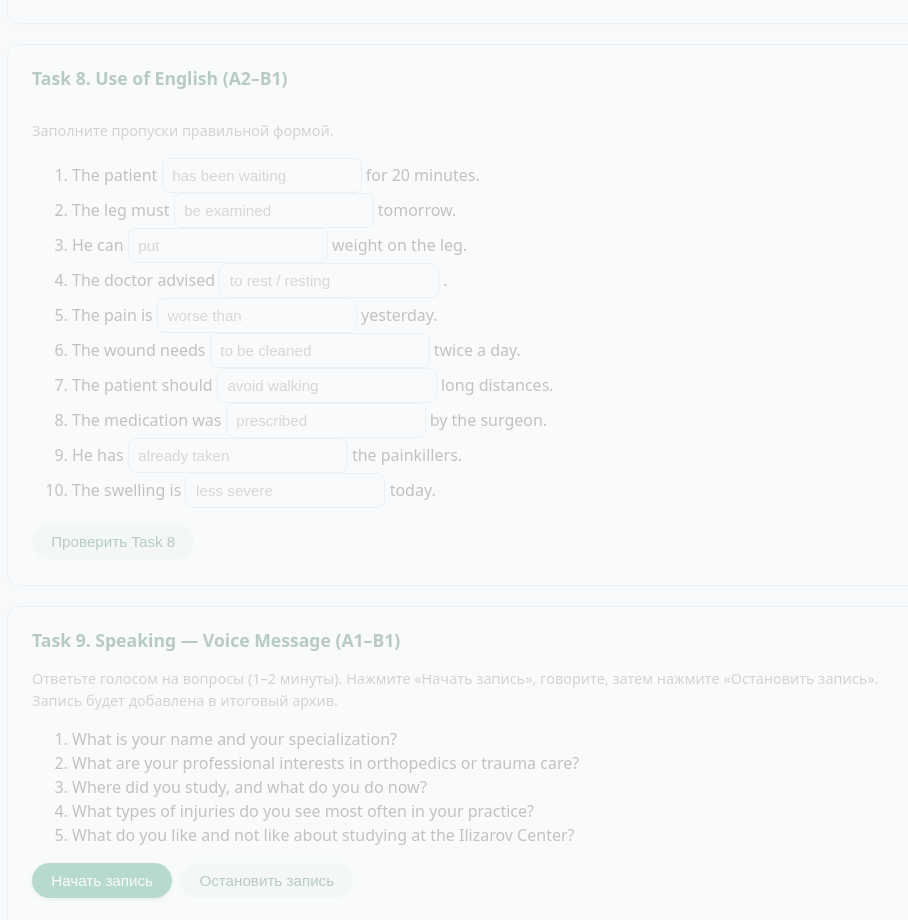
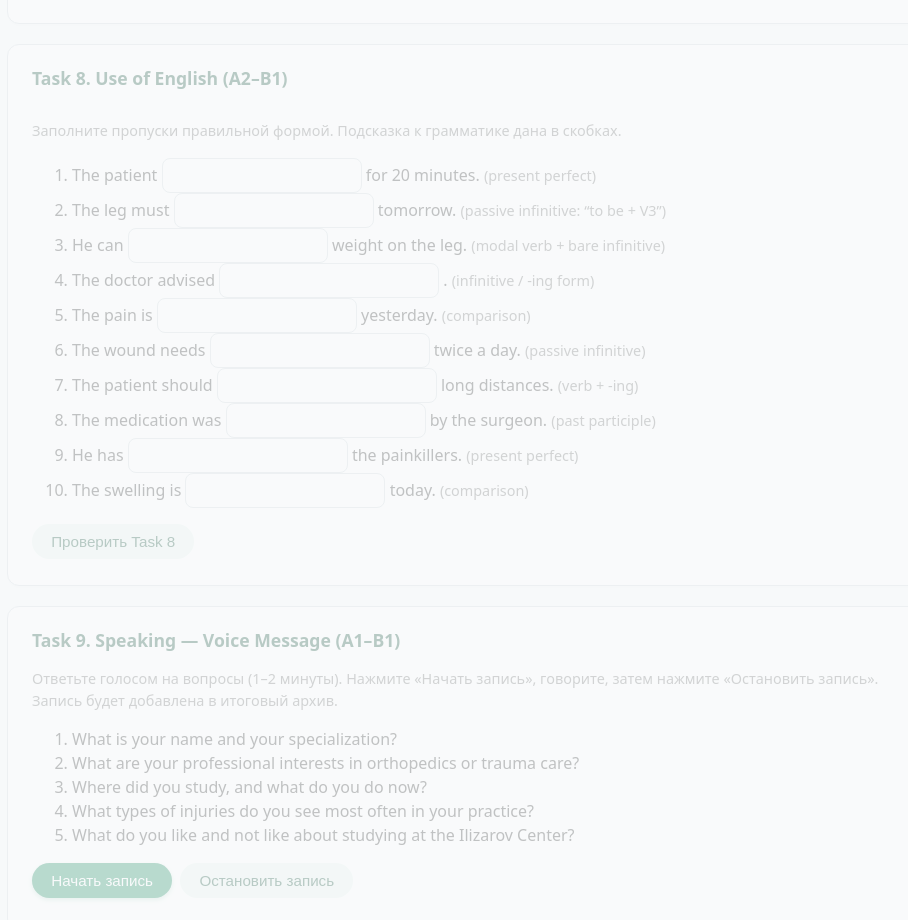
Before and after one commit to mariabiserova9-web/ilizarovyouth, a plain HTML site: page index.html in a window 1280 px wide. Shown: the part 5627-6547 px from the top of the page, without its empty margins (169-1077 px from the left). Drawn offline with nearby package versions, Linux system fonts and the light colour scheme.

Commit message:
Update index.html

```diff
--- a/index.html
+++ b/index.html
@@ -739,70 +739,81 @@
             <div id="task7-feedback" class="feedback"></div>
         </article>
 
-        <!-- Task 8 -->
+               <!-- Task 8 -->
         <article class="card" id="task8">
             <div class="task-header">
                 <h2>Task 8. Use of English (A2–B1)</h2>
                 <div class="task-score" id="task8-score"></div>
             </div>
-            <p class="muted">Заполните пропуски правильной формой.</p>
+            <p class="muted">Заполните пропуски правильной формой. Подсказка к грамматике дана в скобках.</p>
 
             <ol>
                 <li>
                     The patient
-                    <input type="text" id="t8q1" placeholder="has been waiting" style="max-width:200px;">
+                    <input type="text" id="t8q1" style="max-width:200px;">
                     for 20 minutes.
+                    <span class="muted">(present perfect)</span>
                 </li>
                 <li>
                     The leg must
-                    <input type="text" id="t8q2" placeholder="be examined" style="max-width:200px;">
+                    <input type="text" id="t8q2" style="max-width:200px;">
                     tomorrow.
+                    <span class="muted">(passive infinitive: “to be + V3”)</span>
                 </li>
                 <li>
                     He can
-                    <input type="text" id="t8q3" placeholder="put" style="max-width:200px;">
+                    <input type="text" id="t8q3" style="max-width:200px;">
                     weight on the leg.
+                    <span class="muted">(modal verb + bare infinitive)</span>
                 </li>
                 <li>
                     The doctor advised
-                    <input type="text" id="t8q4" placeholder="to rest / resting" style="max-width:220px;">
+                    <input type="text" id="t8q4" style="max-width:220px;">
                     .
+                    <span class="muted">(infinitive / -ing form)</span>
                 </li>
                 <li>
                     The pain is
-                    <input type="text" id="t8q5" placeholder="worse than" style="max-width:200px;">
+                    <input type="text" id="t8q5" style="max-width:200px;">
                     yesterday.
+                    <span class="muted">(comparison)</span>
                 </li>
                 <li>
                     The wound needs
-                    <input type="text" id="t8q6" placeholder="to be cleaned" style="max-width:220px;">
+                    <input type="text" id="t8q6" style="max-width:220px;">
                     twice a day.
+                    <span class="muted">(passive infinitive)</span>
                 </li>
                 <li>
                     The patient should
-                    <input type="text" id="t8q7" placeholder="avoid walking" style="max-width:220px;">
+                    <input type="text" id="t8q7" style="max-width:220px;">
                     long distances.
+                    <span class="muted">(verb + -ing)</span>
                 </li>
                 <li>
                     The medication was
-                    <input type="text" id="t8q8" placeholder="prescribed" style="max-width:200px;">
+                    <input type="text" id="t8q8" style="max-width:200px;">
                     by the surgeon.
+                    <span class="muted">(past participle)</span>
                 </li>
                 <li>
                     He has
-                    <input type="text" id="t8q9" placeholder="already taken" style="max-width:220px;">
+                    <input type="text" id="t8q9" style="max-width:220px;">
                     the painkillers.
+                    <span class="muted">(present perfect)</span>
                 </li>
                 <li>
                     The swelling is
-                    <input type="text" id="t8q10" placeholder="less severe" style="max-width:200px;">
+                    <input type="text" id="t8q10" style="max-width:200px;">
                     today.
+                    <span class="muted">(comparison)</span>
                 </li>
             </ol>
 
             <button class="btn btn-secondary" type="button" onclick="gradeTask8()">Проверить Task 8</button>
             <div id="task8-feedback" class="feedback"></div>
         </article>
+
 
         <!-- Task 9 -->
         <article class="card" id="task9">
```
